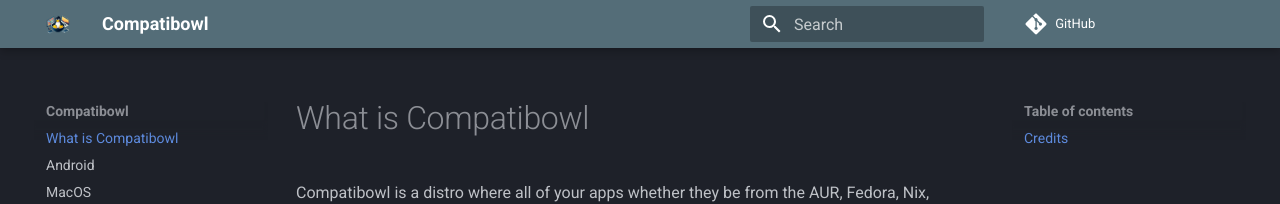
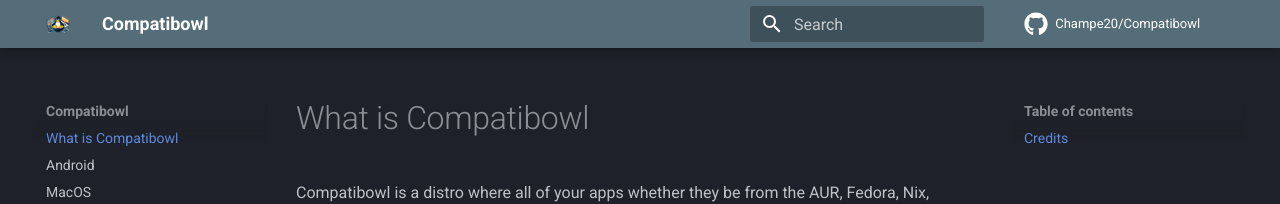
Before and after one commit to Champe20/compatibowl-docs, an MkDocs documentation site: the page built from docs/index.md, in a window 1280 px wide. Shown: the top 204 px of the page. Built offline with MkDocs 1.6.1 and Material for MkDocs 9.7.7, drawn with Linux system fonts in a browser that asks for light colours; comment, search, counter and statistics services are not loaded.

Commit message:
Fix git repo

```diff
--- a/mkdocs.yml
+++ b/mkdocs.yml
@@ -2,7 +2,10 @@
 theme:
   name: material
   logo: assets/logo.png
+  icon:
+    repo: fontawesome/brands/github
   palette:
     scheme: slate
     primary: blue grey
 repo_url: https://github.com/Champe20/Compatibowl
+repo_name: Champe20/Compatibowl
```
